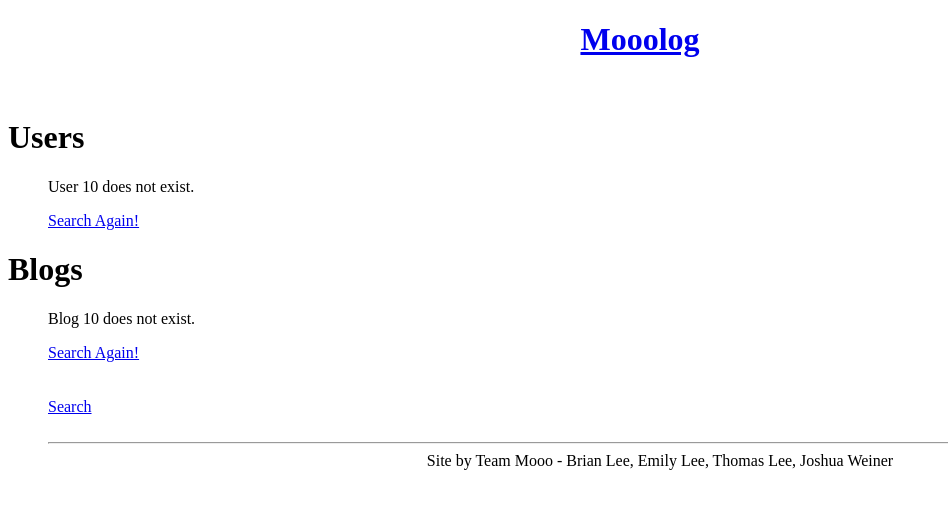
After one commit to zane0916/Mooolog, a Flask app: template src/templates/searchresults.html in a window 1280 px wide. The commit adds this page. Shown: the top 509 px of the page, without its empty margins (0-948 px from the left). Run offline with Flask 2, Linux system fonts and the light colour scheme; the template is opened without the code that fills it: most values are stand-ins (such as "Sample title", 1, 10 or a date in 2020).

Commit message:
updated search

```diff
--- a/devlog.txt
+++ b/devlog.txt
@@ -180,8 +180,12 @@ joshuaW -- 2018-10-28 20:38
 - Enabled specific user functions for the blogs
 ==============================================================
 
-
 thomasL-- 2018-10-28 20:50
 -------------------------------------------------------------
 - Fixed minor bugs
 ==============================================================
+
+thomasL-- 2018-10-28 22:06
+-------------------------------------------------------------
+- Updated search such that blogs can also be searched for
+==============================================================
--- a/src/app.py
+++ b/src/app.py
@@ -136,12 +136,21 @@ def search():
 @app.route('/searchResults')
 def result():
     item = request.args['item']
+    return render_template('searchresults.html',
+                           item = item,
+                           userin = searcher.search_user(item),
+                           blogin = searcher.search_blog(item),
+                           loggedin=authenticate.is_loggedin(session)
+                           )
+
+    '''
     success, message = searcher.search(item)
     if success:
         return redirect(url_for('userpage', username = item))
     else:
         flash(message)
         return redirect(url_for('search'))
+    '''
 
 if __name__ == "__main__":
     app.debug=True
--- a/src/templates/search.html
+++ b/src/templates/search.html
@@ -6,7 +6,7 @@
 <center>
   <form action="/searchResults">
     Search:
-    <input type="text" name="item" placeholder="search for user">
+    <input type="text" name="item" placeholder="search for user or blog">
     <input type="submit" name="submit" value="Search">
   </form>
   <center>
--- /dev/null
+++ b/src/templates/searchresults.html
@@ -0,0 +1,42 @@
+{% extends "base.html" %}
+
+{% block title  %} Results {% endblock %}
+
+{% block body %}
+<h1>Users</h1>
+<ul>
+{% if userin %}
+<a href="/user/{{item}}">User {{item}} exists!</a>
+<br>
+{% else %}
+<p> User {{item}} does not exist. </p>
+<a href="/search">Search Again!</a>
+<br>
+{% endif %}
+</ul>
+
+<h1>Blogs</h1>
+<ul>
+{% if blogin %}
+<a href="/blog/{{item}}">Blog {{item}} exists!</a>
+<br>
+{% else %}
+<p> Blog {{item}} does not exist. </p>
+<a href="/search">Search Again!</a>
+<br>
+{% endif %}
+
+
+<br>
+<br>
+<a href="/search">Search</a>
+
+{% if loggedin %}
+    <br>
+    <br>
+    <a href="/create">Create a New Blog</a>
+    <br>
+    <br>
+    <a href="/logout">Logout</a>
+{% endif %}
+{% endblock %}
--- a/src/templates/userpage.html
+++ b/src/templates/userpage.html
@@ -12,7 +12,7 @@
 
 <br>
 <br>
-<a href="/search">Search for a User</a>
+<a href="/search">Search</a>
 
 {% if loggedin %}
     <br>
```
Also changed, not shown: src/util/searcher.py (+26 -6 lines).
